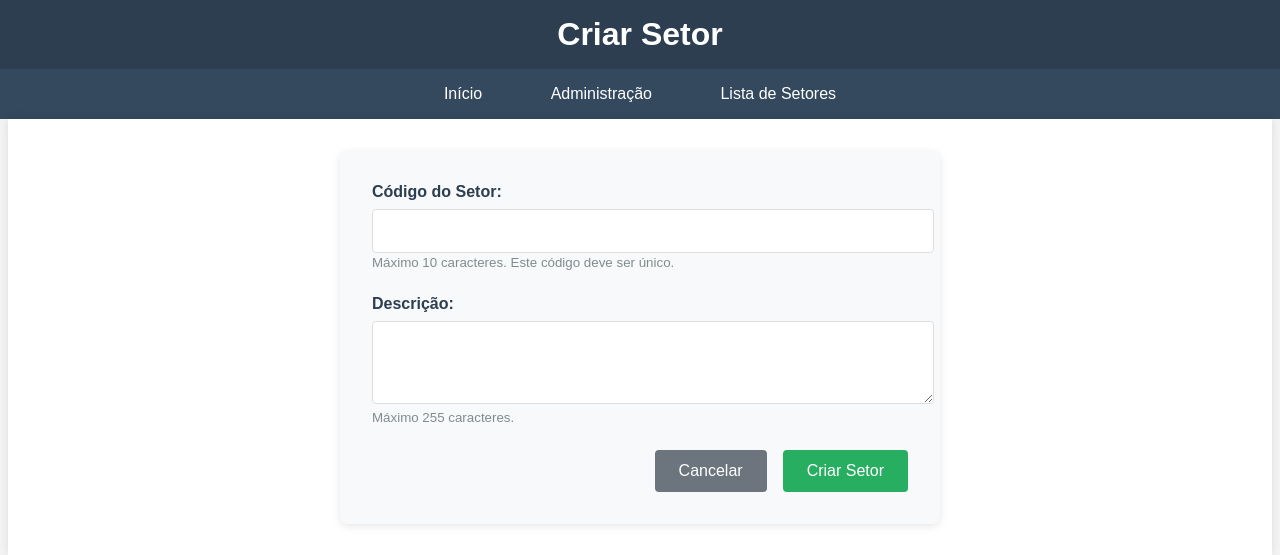
After one commit to felipex/inventarioUFCA, a Django app: page /setores/novo/ in a window 1280 px wide. The commit adds this page. Shown: the top 555 px of the page. Run offline with Django 5.2, Linux system fonts and the light colour scheme.

Commit message:
Assistant checkpoint: Custom CRUD for Setor model with admin and views
Assistant generated file changes:
- inventario/admin.py: Customize Setor admin with enhanced CRUD functionality
- inventario/views.py: Add custom CRUD views for Setor model
- inventario/templates/inventario/setor_list.html: Create template for listing setores
- inventario/templates/inventario/setor_detail.html: Create template for setor detail view
- inventario/templates/inventario/setor_form.html: Create template for setor create/edit form
- inventario/templates/inventario/setor_confirm_delete.html: Create template for setor deletion confirmation
- inventario/urls.py: Add URLs for CRUD operations of Setor
- inventario/templates/inventario/index.html: Update index template with link to setores

---

User prompt:

Customize the crud of Setor model

Replit-Commit-Author: Assistant
Replit-Commit-Session-Id: 899aaafa-d960-410f-b199-549cfc1ed06f

```diff
--- a/inventario/templates/inventario/index.html
+++ b/inventario/templates/inventario/index.html
@@ -19,7 +19,7 @@
     <div style="border: 1px solid #ddd; padding: 1.5rem; border-radius: 8px;">
         <h3>Setores</h3>
         <p>Configure os setores da organização</p>
-        <a href="/admin/inventario/setor/" style="color: #2c3e50; text-decoration: none;">Ver Setores →</a>
+        <a href="{% url 'setor_list' %}" style="color: #2c3e50; text-decoration: none;">Ver Setores →</a>
     </div>
 
     <div style="border: 1px solid #ddd; padding: 1.5rem; border-radius: 8px;">
--- /dev/null
+++ b/inventario/templates/inventario/setor_form.html
@@ -0,0 +1,64 @@
+
+{% extends 'inventario/base.html' %}
+
+{% block title %}{{ action }} Setor - Sistema de Inventário{% endblock %}
+
+{% block header %}{{ action }} Setor{% endblock %}
+
+{% block nav_links %}
+<a href="{% url 'setor_list' %}">Lista de Setores</a>
+{% if setor %}
+<a href="{% url 'setor_detail' setor.id %}">Ver Setor</a>
+{% endif %}
+{% endblock %}
+
+{% block content %}
+{% if messages %}
+    {% for message in messages %}
+        <div style="padding: 1rem; margin-bottom: 1rem; border-radius: 4px; background-color: {% if message.tags == 'success' %}#d4edda; color: #155724; border: 1px solid #c3e6cb{% elif message.tags == 'error' %}#f8d7da; color: #721c24; border: 1px solid #f5c6cb{% endif %}">
+            {{ message }}
+        </div>
+    {% endfor %}
+{% endif %}
+
+<div style="max-width: 600px; margin: 0 auto;">
+    <form method="post" style="background-color: #f8f9fa; padding: 2rem; border-radius: 8px; box-shadow: 0 2px 8px rgba(0,0,0,0.1);">
+        {% csrf_token %}
+
+        <div style="margin-bottom: 1.5rem;">
+            <label for="codigo" style="display: block; margin-bottom: 0.5rem; font-weight: bold; color: #2c3e50;">Código do Setor:</label>
+            <input type="text" id="codigo" name="codigo"
+                   value="{% if setor %}{{ setor.codigo }}{% endif %}"
+                   required maxlength="10"
+                   style="width: 100%; padding: 0.75rem; border: 1px solid #ddd; border-radius: 4px; font-size: 1rem;">
+            <small style="color: #7f8c8d;">Máximo 10 caracteres. Este código deve ser único.</small>
+        </div>
+
+        <div style="margin-bottom: 1.5rem;">
+            <label for="descricao" style="display: block; margin-bottom: 0.5rem; font-weight: bold; color: #2c3e50;">Descrição:</label>
+            <textarea id="descricao" name="descricao" required maxlength="255" rows="3"
+                      style="width: 100%; padding: 0.75rem; border: 1px solid #ddd; border-radius: 4px; font-size: 1rem; resize: vertical;">{% if setor %}{{ setor.descricao }}{% endif %}</textarea>
+            <small style="color: #7f8c8d;">Máximo 255 caracteres.</small>
+        </div>
+
+        {% if setor %}
+        <div style="margin-bottom: 1.5rem; padding: 1rem; background-color: #e9ecef; border-radius: 4px;">
+            <h4 style="margin-top: 0; color: #495057;">Informações de Auditoria</h4>
+            <p style="margin: 0.5rem 0;"><strong>Criado em:</strong> {{ setor.date_inc|date:"d/m/Y H:i" }}</p>
+            <p style="margin: 0.5rem 0;"><strong>Modificado em:</strong> {{ setor.date_mod|date:"d/m/Y H:i" }}</p>
+        </div>
+        {% endif %}
+
+        <div style="display: flex; gap: 1rem; justify-content: flex-end;">
+            <a href="{% if setor %}{% url 'setor_detail' setor.id %}{% else %}{% url 'setor_list' %}{% endif %}"
+               style="padding: 0.75rem 1.5rem; background-color: #6c757d; color: white; text-decoration: none; border-radius: 4px;">
+                Cancelar
+            </a>
+            <button type="submit"
+                    style="padding: 0.75rem 1.5rem; background-color: #27ae60; color: white; border: none; border-radius: 4px; cursor: pointer; font-size: 1rem;">
+                {{ action }} Setor
+            </button>
+        </div>
+    </form>
+</div>
+{% endblock %}
--- a/inventario/urls.py
+++ b/inventario/urls.py
@@ -3,4 +3,11 @@ from . import views
 
 urlpatterns = [
     path("", views.index, name="index"),
+
+    # Setor CRUD URLs
+    path("setores/", views.setor_list, name="setor_list"),
+    path("setores/<int:setor_id>/", views.setor_detail, name="setor_detail"),
+    path("setores/novo/", views.setor_create, name="setor_create"),
+    path("setores/<int:setor_id>/editar/", views.setor_edit, name="setor_edit"),
+    path("setores/<int:setor_id>/excluir/", views.setor_delete, name="setor_delete"),
 ]
--- a/inventario/views.py
+++ b/inventario/views.py
@@ -3,3 +3,110 @@ from django.http import HttpResponse
 
 def index(request):
     return render(request, 'inventario/index.html')
+from django.shortcuts import render, get_object_or_404, redirect
+from django.http import HttpResponse
+from django.contrib import messages
+from django.db.models import Count
+from .models import Setor, Localizacao, Material
+
+def index(request):
+    return render(request, 'inventario/index.html')
+
+def setor_list(request):
+    """Lista todos os setores com informações adicionais"""
+    setores = Setor.objects.annotate(
+        total_localizacoes=Count('localizacao')
+    ).order_by('codigo')
+
+    context = {
+        'setores': setores,
+        'total_setores': setores.count()
+    }
+    return render(request, 'inventario/setor_list.html', context)
+
+def setor_detail(request, setor_id):
+    """Exibe detalhes de um setor específico"""
+    setor = get_object_or_404(Setor, id=setor_id)
+    localizacoes = setor.localizacao_set.annotate(
+        total_materiais=Count('material')
+    ).order_by('codigo')
+
+    context = {
+        'setor': setor,
+        'localizacoes': localizacoes,
+        'total_localizacoes': localizacoes.count()
+    }
+    return render(request, 'inventario/setor_detail.html', context)
+
+def setor_create(request):
+    """Cria um novo setor"""
+    if request.method == 'POST':
+        codigo = request.POST.get('codigo')
+        descricao = request.POST.get('descricao')
+
+        if codigo and descricao:
+            try:
+                setor = Setor.objects.create(
+                    codigo=codigo,
+                    descricao=descricao
+                )
+                messages.success(request, f'Setor {codigo} criado com sucesso!')
+                return redirect('setor_detail', setor_id=setor.id)
+            except Exception as e:
+                messages.error(request, f'Erro ao criar setor: {str(e)}')
+        else:
+            messages.error(request, 'Código e descrição são obrigatórios.')
+
+    return render(request, 'inventario/setor_form.html', {'action': 'Criar'})
+
+def setor_edit(request, setor_id):
+    """Edita um setor existente"""
+    setor = get_object_or_404(Setor, id=setor_id)
+
+    if request.method == 'POST':
+        codigo = request.POST.get('codigo')
+        descricao = request.POST.get('descricao')
+
+        if codigo and descricao:
+            try:
+                setor.codigo = codigo
+                setor.descricao = descricao
+                setor.save()
+                messages.success(request, f'Setor {codigo} atualizado com sucesso!')
+                return redirect('setor_detail', setor_id=setor.id)
+            except Exception as e:
+                messages.error(request, f'Erro ao atualizar setor: {str(e)}')
+        else:
+            messages.error(request, 'Código e descrição são obrigatórios.')
+
+    context = {
+        'setor': setor,
+        'action': 'Editar'
+    }
+    return render(request, 'inventario/setor_form.html', context)
+
+def setor_delete(request, setor_id):
+    """Exclui um setor (com verificação de dependências)"""
+    setor = get_object_or_404(Setor, id=setor_id)
+
+    if request.method == 'POST':
+        # Verifica se existem localizações associadas
+        localizacoes_count = setor.localizacao_set.count()
+        if localizacoes_count > 0:
+            messages.error(request, f'Não é possível excluir o setor {setor.codigo}. Existem {localizacoes_count} localização(ões) associada(s).')
+            return redirect('setor_detail', setor_id=setor.id)
+
+        try:
+            codigo = setor.codigo
+            setor.delete()
+            messages.success(request, f'Setor {codigo} excluído com sucesso!')
+            return redirect('setor_list')
+        except Exception as e:
+            messages.error(request, f'Erro ao excluir setor: {str(e)}')
+            return redirect('setor_detail', setor_id=setor.id)
+
+    context = {
+        'setor': setor,
+        'localizacoes_count': setor.localizacao_set.count()
+    }
+    return render(request, 'inventario/setor_confirm_delete.html', context)
```
Also changed, not shown: inventario/admin.py (+140 -4 lines), inventario/templates/inventario/setor_confirm_delete.html (added, +66 -0 lines), inventario/templates/inventario/setor_detail.html (added, +81 -0 lines), inventario/templates/inventario/setor_list.html (added, +67 -0 lines).
